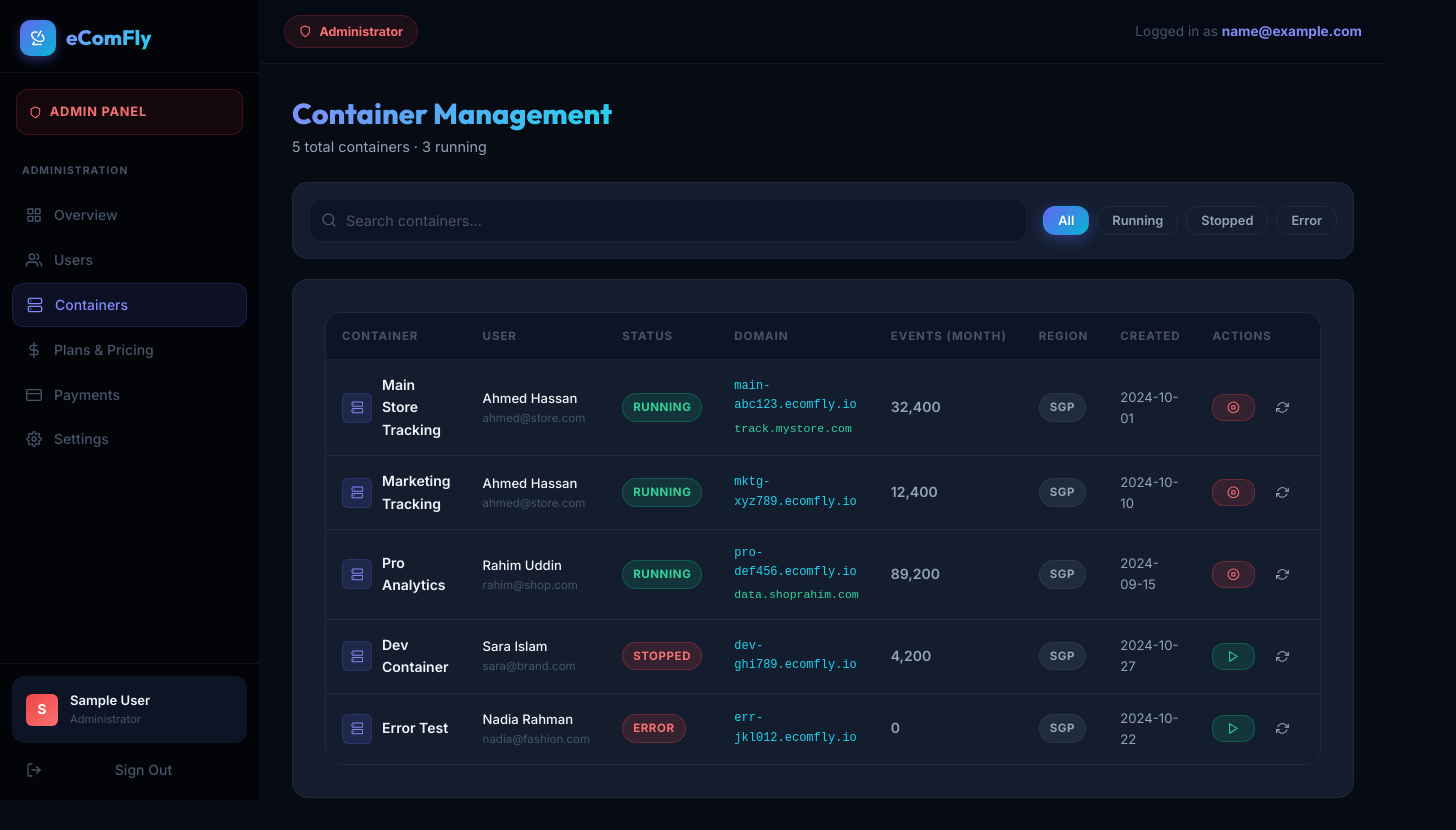
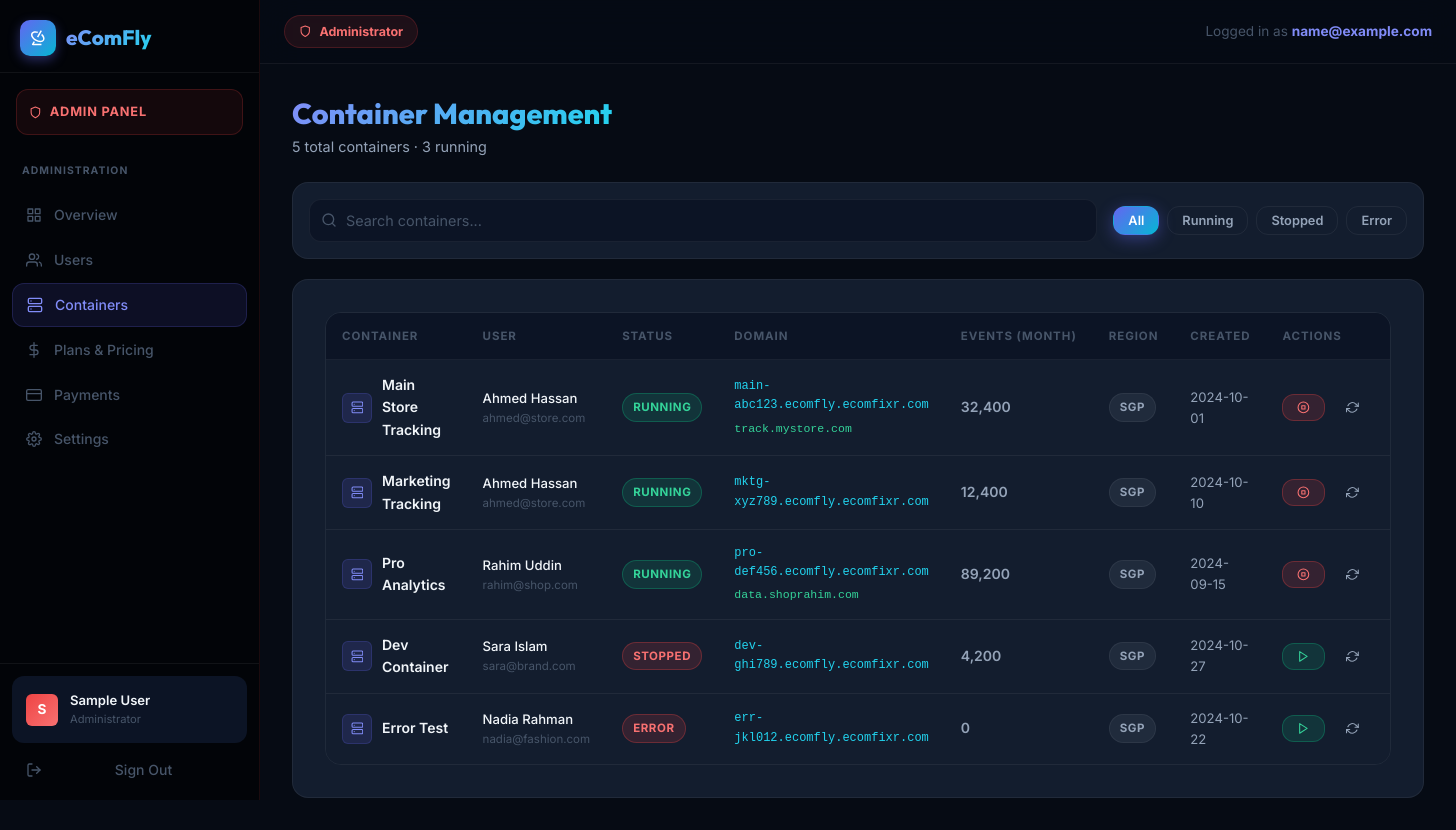
Before and after one commit to ashikwebfix/eComFly, a React (Vite) app in the folder frontend/: page /admin/containers in a window 1280 px wide. Shown: the whole page, 1456 px wide, since content can reach past the window. Built offline with nearby package versions, Linux system fonts and the light colour scheme; sample sign-in values are in the browser's storage.

Commit message:
Update default domain to ecomfly.ecomfixr.com

```diff
--- a/frontend/src/pages/admin/Containers.jsx
+++ b/frontend/src/pages/admin/Containers.jsx
@@ -3,11 +3,11 @@ import toast from 'react-hot-toast';
 import { FiServer, FiSearch, FiRefreshCw, FiStopCircle, FiPlay, FiExternalLink } from 'react-icons/fi';
 
 const ALL_CONTAINERS = [
-  { id:'c1', name:'Main Store Tracking', user:'Ahmed Hassan', email:'ahmed@store.com', status:'running', auto_domain:'main-abc123.ecomfly.io', custom_domain:'track.mystore.com', events:32400, created:'2024-10-01', region:'SGP' },
-  { id:'c2', name:'Marketing Tracking', user:'Ahmed Hassan', email:'ahmed@store.com', status:'running', auto_domain:'mktg-xyz789.ecomfly.io', custom_domain:null, events:12400, created:'2024-10-10', region:'SGP' },
-  { id:'c3', name:'Pro Analytics', user:'Rahim Uddin', email:'rahim@shop.com', status:'running', auto_domain:'pro-def456.ecomfly.io', custom_domain:'data.shoprahim.com', events:89200, created:'2024-09-15', region:'SGP' },
-  { id:'c4', name:'Dev Container', user:'Sara Islam', email:'sara@brand.com', status:'stopped', auto_domain:'dev-ghi789.ecomfly.io', custom_domain:null, events:4200, created:'2024-10-27', region:'SGP' },
-  { id:'c5', name:'Error Test', user:'Nadia Rahman', email:'nadia@fashion.com', status:'error', auto_domain:'err-jkl012.ecomfly.io', custom_domain:null, events:0, created:'2024-10-22', region:'SGP' },
+  { id:'c1', name:'Main Store Tracking', user:'Ahmed Hassan', email:'ahmed@store.com', status:'running', auto_domain:'main-abc123.ecomfly.ecomfixr.com', custom_domain:'track.mystore.com', events:32400, created:'2024-10-01', region:'SGP' },
+  { id:'c2', name:'Marketing Tracking', user:'Ahmed Hassan', email:'ahmed@store.com', status:'running', auto_domain:'mktg-xyz789.ecomfly.ecomfixr.com', custom_domain:null, events:12400, created:'2024-10-10', region:'SGP' },
+  { id:'c3', name:'Pro Analytics', user:'Rahim Uddin', email:'rahim@shop.com', status:'running', auto_domain:'pro-def456.ecomfly.ecomfixr.com', custom_domain:'data.shoprahim.com', events:89200, created:'2024-09-15', region:'SGP' },
+  { id:'c4', name:'Dev Container', user:'Sara Islam', email:'sara@brand.com', status:'stopped', auto_domain:'dev-ghi789.ecomfly.ecomfixr.com', custom_domain:null, events:4200, created:'2024-10-27', region:'SGP' },
+  { id:'c5', name:'Error Test', user:'Nadia Rahman', email:'nadia@fashion.com', status:'error', auto_domain:'err-jkl012.ecomfly.ecomfixr.com', custom_domain:null, events:0, created:'2024-10-22', region:'SGP' },
 ];
 
 export default function AdminContainers() {
--- a/frontend/src/pages/admin/Settings.jsx
+++ b/frontend/src/pages/admin/Settings.jsx
@@ -5,8 +5,8 @@ import { FiSave, FiSettings, FiGlobe, FiMail, FiShield } from 'react-icons/fi';
 export default function AdminSettings() {
   const [general, setGeneral] = useState({
     site_name: 'eComFly',
-    site_url: 'https://ecomfly.io',
-    support_email: 'support@ecomfly.io',
+    site_url: 'https://ecomfly.ecomfixr.com',
+    support_email: 'support@ecomfly.ecomfixr.com',
     server_ip: '45.134.211.80',
     max_free_events: 10000,
     default_region: 'Singapore',
--- a/frontend/src/pages/user/ContainerDetail.jsx
+++ b/frontend/src/pages/user/ContainerDetail.jsx
@@ -13,7 +13,7 @@ export default function ContainerDetail() {
   const { id } = useParams();
   const [container] = useState({
     id, name: 'Main Store Tracking', status: 'running',
-    auto_domain: 'main-abc123.ecomfly.io', custom_domain: 'track.mystore.com',
+    auto_domain: 'main-abc123.ecomfly.ecomfixr.com', custom_domain: 'track.mystore.com',
     events_count: 3420, events_today: 142, created_at: '2024-10-01T08:00:00Z',
     gtm_container_id: 'GTM-XXXXXXX', notes: 'Primary tracking container',
     server_region: 'Singapore', container_version: '2.24.0',
--- a/frontend/src/pages/user/Containers.jsx
+++ b/frontend/src/pages/user/Containers.jsx
@@ -19,13 +19,13 @@ const STATUS_MAP = {
 const MOCK_CONTAINERS = [
   {
     id: 'c1', name: 'Main Store Tracking', status: 'running',
-    auto_domain: 'main-abc123.ecomfly.io', custom_domain: 'track.mystore.com',
+    auto_domain: 'main-abc123.ecomfly.ecomfixr.com', custom_domain: 'track.mystore.com',
     events_count: 3420, created_at: '2024-10-01T08:00:00Z',
     container_config: 'aW5mb3JtYXRpb24...', notes: 'Primary tracking container'
   },
   {
     id: 'c2', name: 'Marketing Tracking', status: 'running',
-    auto_domain: 'mktg-xyz789.ecomfly.io', custom_domain: null,
+    auto_domain: 'mktg-xyz789.ecomfly.ecomfixr.com', custom_domain: null,
     events_count: 1250, created_at: '2024-10-10T09:30:00Z',
     container_config: '', notes: ''
   },
@@ -67,7 +67,7 @@ export default function UserContainers() {
         id: `c${Date.now()}`,
         name: form.name,
         status: 'pending',
-        auto_domain: `${form.name.toLowerCase().replace(/\s+/g, '-')}-${Math.random().toString(36).substr(2,6)}.ecomfly.io`,
+        auto_domain: `${form.name.toLowerCase().replace(/\s+/g, '-')}-${Math.random().toString(36).substr(2,6)}.ecomfly.ecomfixr.com`,
         custom_domain: null,
         events_count: 0,
         created_at: new Date().toISOString(),
@@ -252,7 +252,7 @@ export default function UserContainers() {
                 <div className="alert alert-info mb-lg" style={{marginBottom:'1.25rem'}}>
                   <FiAlertCircle />
                   <div style={{fontSize:'0.82rem'}}>
-                    An auto-generated domain (e.g., <code>abc123.ecomfly.io</code>) will be assigned instantly.
+                    An auto-generated domain (e.g., <code>abc123.ecomfly.ecomfixr.com</code>) will be assigned instantly.
                     You can add your own domain from the Domains section.
                   </div>
                 </div>
```
Also changed, not shown: 2 other files (tests, documents, lock files or other folders).
